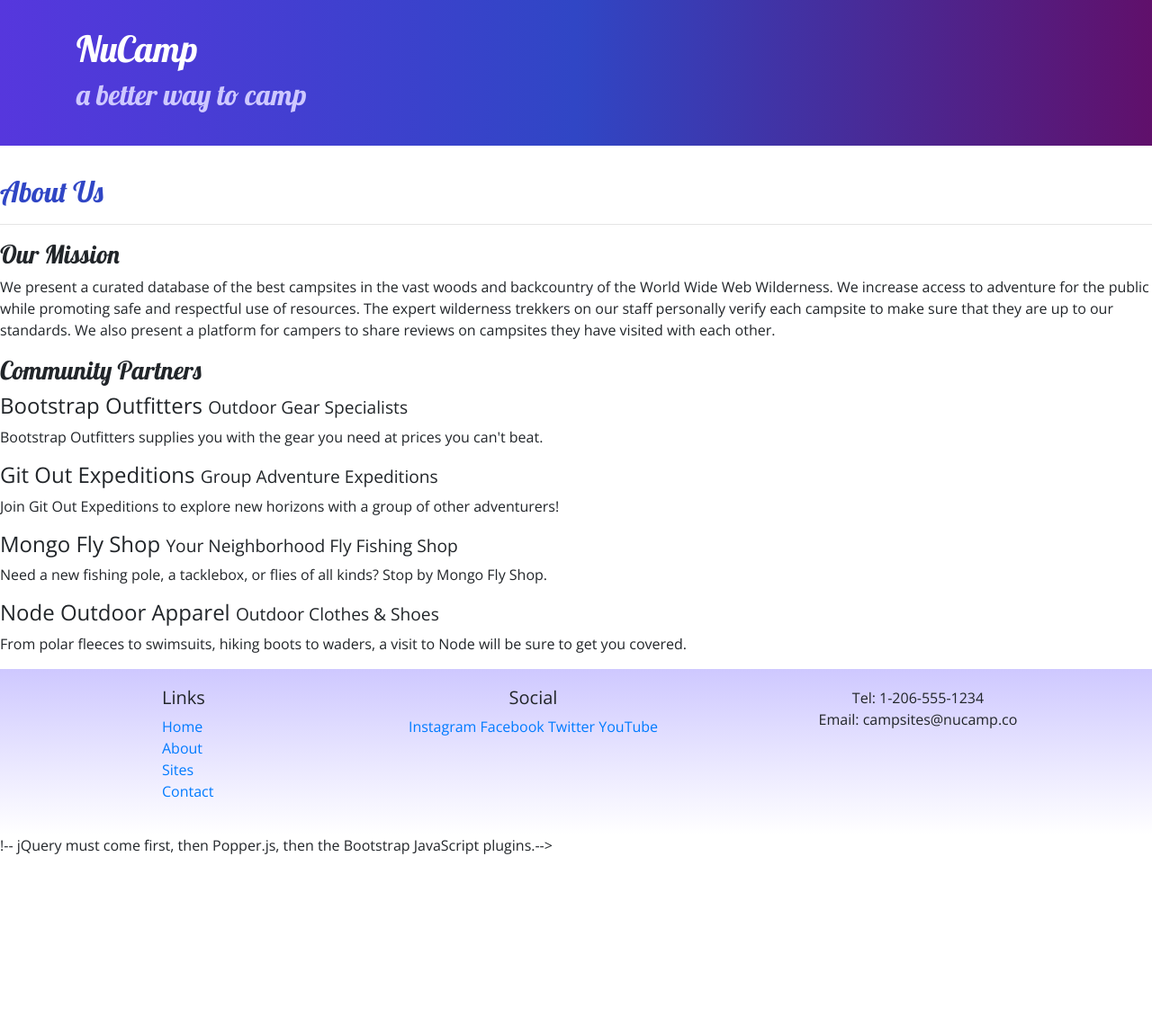
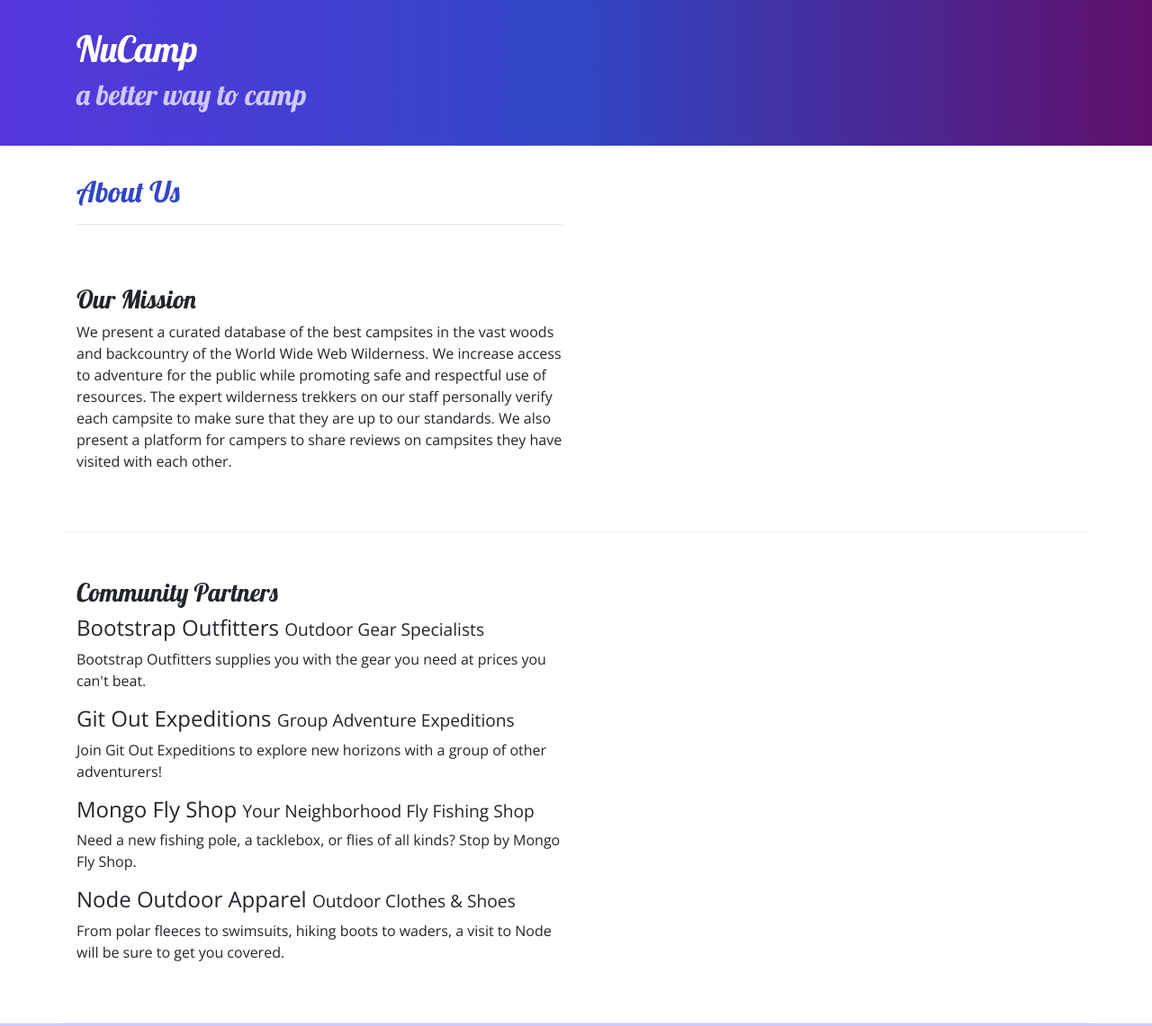
Before and after one commit to jpark2017/nucamp, a website: page aboutus.html in a window 1280 px wide. Shown: the top 1141 px of the page at 90% size. Before the commit the page ends 952 px from the top, so only its background shows below. Drawn offline with nearby package versions, Linux system fonts and the light colour scheme.

Commit message:
task 2 submission

```diff
--- a/aboutus.html
+++ b/aboutus.html
@@ -26,23 +26,28 @@
         </div>
     </header>
 
-    <div>
+    <div class="container">
+            <div class="row">
+             <div class="col-sm-6">
+               <h2>About Us</h2>
+               <hr />
+             </div>
+        </div>
         <div>
             <div>
-               <h2>About Us</h2>
-               <hr />
+              <div class="row row-content">
+                <div class="col-sm-6 col">
+                <h3>Our Mission</h3>
+                <p>We present a curated database of the best campsites in the vast woods and backcountry of the World Wide Web Wilderness. We increase access to adventure for the public while promoting safe and respectful use of resources. The expert wilderness trekkers on our staff personally verify each campsite to make sure that they are up to our standards. We also present a platform for campers to share reviews on campsites they have visited with each other.</p>
+            </div>
+            </div>
             </div>
         </div>
 
         <div>
             <div>
-                <h3>Our Mission</h3>
-                <p>We present a curated database of the best campsites in the vast woods and backcountry of the World Wide Web Wilderness. We increase access to adventure for the public while promoting safe and respectful use of resources. The expert wilderness trekkers on our staff personally verify each campsite to make sure that they are up to our standards. We also present a platform for campers to share reviews on campsites they have visited with each other.</p>
-            </div>
-        </div>
-
-        <div>
-            <div>
+                <div class="row row-content">
+                    <div class="col-sm-6 col">
                 <h3>Community Partners</h3>
                 <h4>Bootstrap Outfitters <small>Outdoor Gear Specialists</small></h4>
                 <p>Bootstrap Outfitters supplies you with the gear you need at prices you can't beat.</p>
@@ -52,6 +57,8 @@
                 <p>Need a new fishing pole, a tacklebox, or flies of all kinds? Stop by Mongo Fly Shop.</p>
                 <h4>Node Outdoor Apparel <small>Outdoor Clothes & Shoes</small></h4>
                 <p>From polar fleeces to swimsuits, hiking boots to waders, a visit to Node will be sure to get you covered.</p>
+                    </div>
+                </div>
             </div>
         </div>
     </div>
@@ -82,7 +89,7 @@
            </div>
         </div>
     </footer>
-    !-- jQuery must come first, then Popper.js, then the Bootstrap JavaScript plugins.-->
+
     <script src="node_modules/jquery/dist/jquery.slim.min.js"></script>
     <script src="node_modules/popper.js/dist/umd/popper.min.js"></script>
     <script src="node_modules/bootstrap/dist/js/bootstrap.min.js"></script>
```
